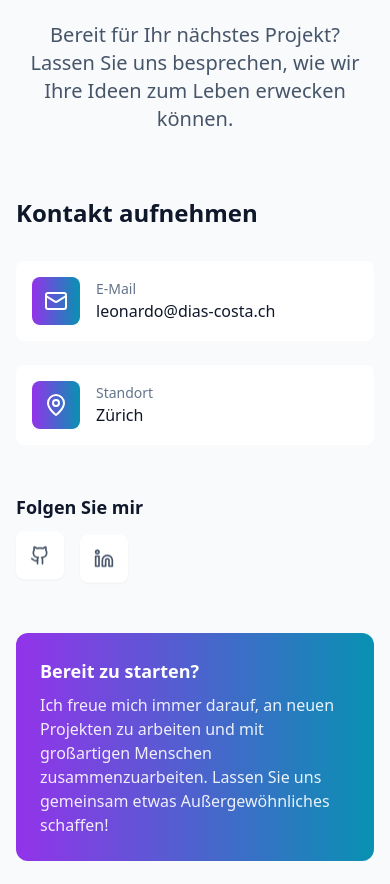
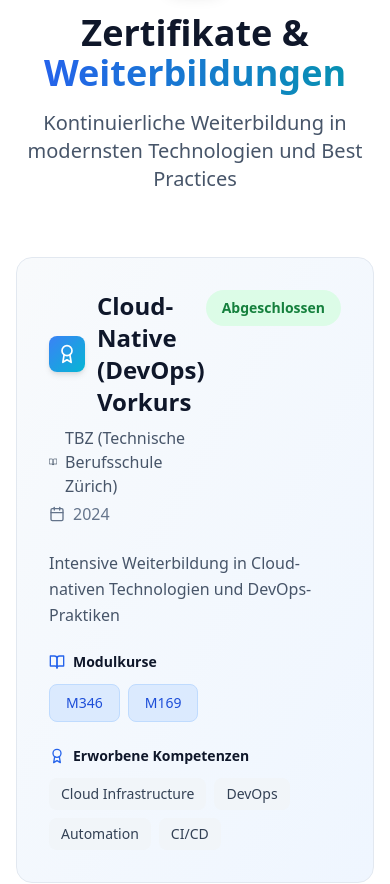
Before and after one commit to Ledico/ledicotechentw, a React (Vite) app: page / in a window 390 px wide. Shown: the part 9833-10717 px from the top of the page. Built offline with nearby package versions, Linux system fonts and the light colour scheme; no server answers.

Commit message:
Updated App.tsx

```diff
--- a/src/App.tsx
+++ b/src/App.tsx
@@ -6,6 +6,7 @@ import Hero from './components/Hero';
 import About from './components/About';
 import Services from './components/Services';
 import Portfolio from './components/Portfolio';
+import Certifications from './components/Certifications';
 import Contact from './components/Contact';
 import VA from './components/VA';
 import AdminConsole from './components/AdminConsole';
@@ -25,6 +26,7 @@ function App() {
               <About />
               <Services />
               <Portfolio />
+              <Certifications />
               <Contact />
             </div>
           } />
--- /dev/null
+++ b/src/components/Certifications.tsx
@@ -0,0 +1,123 @@
+import React from 'react';
+import { Award, Calendar, BookOpen, GraduationCap, ExternalLink } from 'lucide-react';
+
+const Certifications: React.FC = () => {
+  const certifications = [
+    {
+      title: 'Cloud-Native (DevOps) Vorkurs',
+      institution: 'TBZ (Technische Berufsschule Zürich)',
+      date: '2024',
+      modules: ['M346', 'M169'],
+      description: 'Intensive Weiterbildung in Cloud-nativen Technologien und DevOps-Praktiken',
+      skills: ['Cloud Infrastructure', 'DevOps', 'Automation', 'CI/CD'],
+      status: 'completed'
+    }
+  ];
+
+  return (
+    <section id="certifications" className="py-20 bg-white dark:bg-slate-900 transition-colors duration-300">
+      <div className="max-w-7xl mx-auto px-4 sm:px-6 lg:px-8">
+        <div className="text-center mb-16">
+          <div className="inline-flex items-center justify-center w-16 h-16 bg-gradient-to-br from-blue-500 to-cyan-500 rounded-2xl mb-6 shadow-lg">
+            <GraduationCap className="h-8 w-8 text-white" />
+          </div>
+          <h2 className="text-4xl md:text-5xl font-bold text-slate-900 dark:text-white mb-4">
+            Zertifikate & <span className="text-transparent bg-clip-text bg-gradient-to-r from-blue-600 to-cyan-600">Weiterbildungen</span>
+          </h2>
+          <p className="text-xl text-slate-600 dark:text-slate-400 max-w-3xl mx-auto">
+            Kontinuierliche Weiterbildung in modernsten Technologien und Best Practices
+          </p>
+        </div>
+
+        <div className="grid gap-8 max-w-4xl mx-auto">
+          {certifications.map((cert, index) => (
+            <div
+              key={index}
+              className="group relative bg-gradient-to-br from-slate-50 to-blue-50 dark:from-slate-800 dark:to-slate-800 rounded-2xl p-8 border border-slate-200 dark:border-slate-700 hover:shadow-2xl hover:scale-[1.02] transition-all duration-300"
+            >
+              <div className="absolute inset-0 bg-gradient-to-br from-blue-500/5 to-cyan-500/5 rounded-2xl opacity-0 group-hover:opacity-100 transition-opacity duration-300"></div>
+
+              <div className="relative">
+                <div className="flex items-start justify-between mb-6">
+                  <div className="flex-1">
+                    <div className="flex items-center gap-3 mb-2">
+                      <div className="p-2 bg-gradient-to-br from-blue-500 to-cyan-500 rounded-lg shadow-md">
+                        <Award className="h-5 w-5 text-white" />
+                      </div>
+                      <h3 className="text-2xl font-bold text-slate-900 dark:text-white">
+                        {cert.title}
+                      </h3>
+                    </div>
+
+                    <div className="flex items-center gap-2 text-slate-600 dark:text-slate-400 mb-1">
+                      <BookOpen className="h-4 w-4" />
+                      <span className="font-medium">{cert.institution}</span>
+                    </div>
+
+                    <div className="flex items-center gap-2 text-slate-500 dark:text-slate-500">
+                      <Calendar className="h-4 w-4" />
+                      <span>{cert.date}</span>
+                    </div>
+                  </div>
+
+                  <div className="flex items-center gap-2">
+                    <span className="px-4 py-2 bg-green-100 dark:bg-green-900/30 text-green-700 dark:text-green-400 rounded-full text-sm font-semibold">
+                      Abgeschlossen
+                    </span>
+                  </div>
+                </div>
+
+                <p className="text-slate-600 dark:text-slate-400 mb-6 leading-relaxed">
+                  {cert.description}
+                </p>
+
+                <div className="mb-6">
+                  <h4 className="text-sm font-semibold text-slate-900 dark:text-white mb-3 flex items-center gap-2">
+                    <BookOpen className="h-4 w-4 text-blue-600 dark:text-blue-400" />
+                    Modulkurse
+                  </h4>
+                  <div className="flex flex-wrap gap-2">
+                    {cert.modules.map((module, idx) => (
+                      <span
+                        key={idx}
+                        className="px-4 py-2 bg-blue-100 dark:bg-blue-900/30 text-blue-700 dark:text-blue-400 rounded-lg text-sm font-medium border border-blue-200 dark:border-blue-800"
+                      >
+                        {module}
+                      </span>
+                    ))}
+                  </div>
+                </div>
+
+                <div>
+                  <h4 className="text-sm font-semibold text-slate-900 dark:text-white mb-3 flex items-center gap-2">
+                    <Award className="h-4 w-4 text-blue-600 dark:text-blue-400" />
+                    Erworbene Kompetenzen
+                  </h4>
+                  <div className="flex flex-wrap gap-2">
+                    {cert.skills.map((skill, idx) => (
+                      <span
+                        key={idx}
+                        className="px-3 py-1.5 bg-slate-100 dark:bg-slate-700 text-slate-700 dark:text-slate-300 rounded-lg text-sm font-medium"
+                      >
+                        {skill}
+                      </span>
+                    ))}
+                  </div>
+                </div>
+              </div>
+            </div>
+          ))}
+        </div>
+
+        <div className="mt-16 text-center">
+          <div className="inline-flex items-center gap-2 px-6 py-3 bg-gradient-to-r from-slate-100 to-blue-100 dark:from-slate-800 dark:to-slate-700 rounded-xl text-slate-700 dark:text-slate-300 border border-slate-200 dark:border-slate-600">
+            <BookOpen className="h-5 w-5 text-blue-600 dark:text-blue-400" />
+            <span className="font-medium">Weitere Zertifizierungen in Planung</span>
+          </div>
+        </div>
+      </div>
+    </section>
+  );
+};
+
+export default Certifications;
--- a/src/components/Navigation.tsx
+++ b/src/components/Navigation.tsx
@@ -25,6 +25,7 @@ const Navigation = () => {
     { href: '#about', label: 'Über mich' },
     { href: '#services', label: 'Leistungen' },
     { href: '#portfolio', label: 'Projekte' },
+    { href: '#certifications', label: 'Zertifikate' },
     { href: '#contact', label: 'Kontakt' },
   ];
 
```
